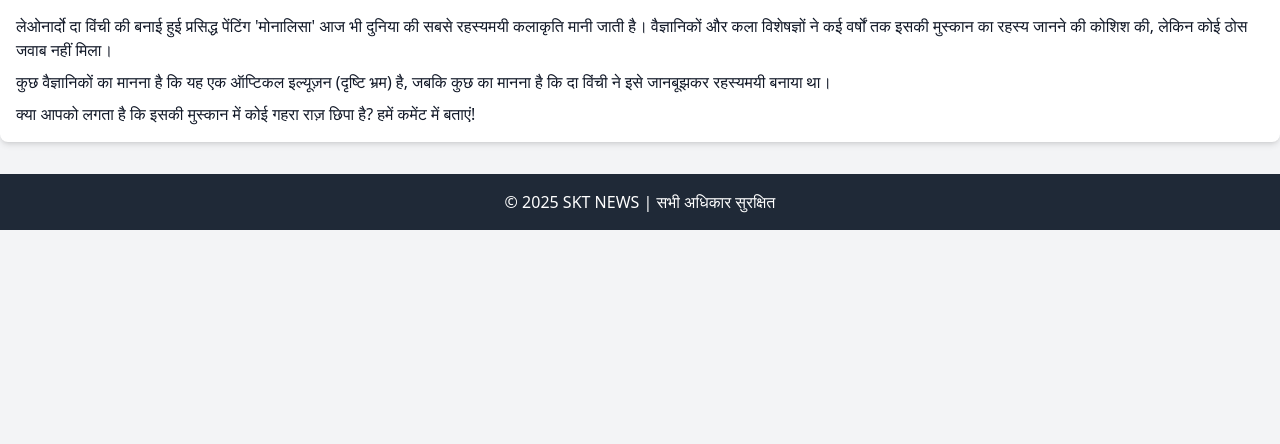
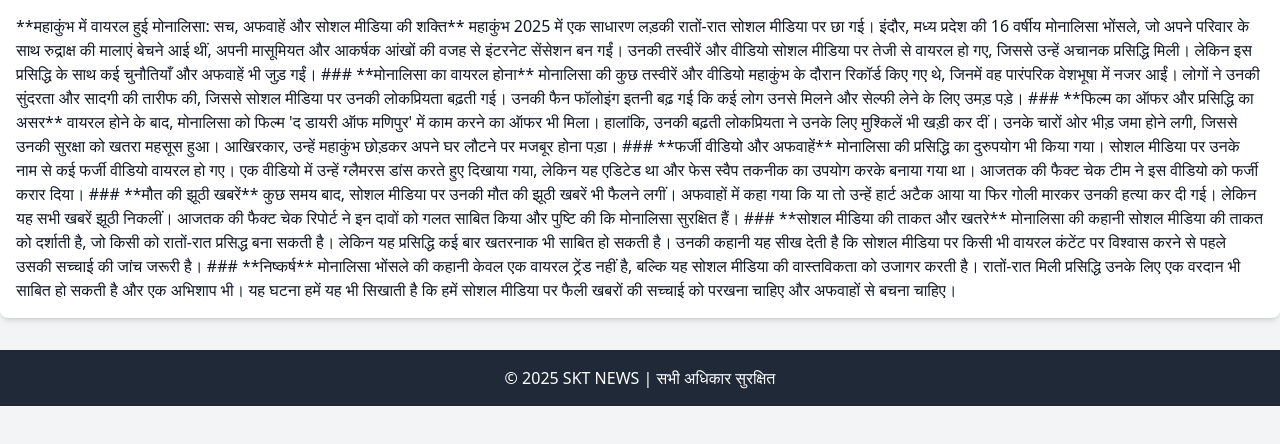
Before and after one commit to Sktoffice/Skt-office, a plain HTML site: page monalisa-news.html in a window 1280 px wide. Shown: the part 170-614 px from the top of the page. Drawn offline with nearby package versions, Linux system fonts and the light colour scheme.

Commit message:
Update monalisa-news.html

```diff
--- a/monalisa-news.html
+++ b/monalisa-news.html
@@ -19,11 +19,28 @@
     <section class="container mx-auto p-4 bg-white shadow-md rounded-lg mt-4">
         <h2 class="text-2xl font-bold mb-4">🖼️ मोनालिसा की मुस्कान का रहस्य!</h2>
         <img src="images/monalisa.jpg" alt="मोनालिसा" class="w-full rounded-md mb-4">
-        <p>लेओनार्दो दा विंची की बनाई हुई प्रसिद्ध पेंटिंग 'मोनालिसा' आज भी दुनिया की सबसे रहस्यमयी कलाकृति मानी जाती है। वैज्ञानिकों और कला विशेषज्ञों ने कई वर्षों तक इसकी मुस्कान का रहस्य जानने की कोशिश की, लेकिन कोई ठोस जवाब नहीं मिला।</p>
+        <p>**महाकुंभ में वायरल हुई मोनालिसा: सच, अफवाहें और सोशल मीडिया की शक्ति**
 
-        <p class="mt-2">कुछ वैज्ञानिकों का मानना है कि यह एक ऑप्टिकल इल्यूज़न (दृष्टि भ्रम) है, जबकि कुछ का मानना है कि दा विंची ने इसे जानबूझकर रहस्यमयी बनाया था।</p>
+महाकुंभ 2025 में एक साधारण लड़की रातों-रात सोशल मीडिया पर छा गई। इंदौर, मध्य प्रदेश की 16 वर्षीय मोनालिसा भोंसले, जो अपने परिवार के साथ रुद्राक्ष की मालाएं बेचने आई थीं, अपनी मासूमियत और आकर्षक आंखों की वजह से इंटरनेट सेंसेशन बन गईं। उनकी तस्वीरें और वीडियो सोशल मीडिया पर तेजी से वायरल हो गए, जिससे उन्हें अचानक प्रसिद्धि मिली। लेकिन इस प्रसिद्धि के साथ कई चुनौतियाँ और अफवाहें भी जुड़ गईं।
 
-        <p class="mt-2">क्या आपको लगता है कि इसकी मुस्कान में कोई गहरा राज़ छिपा है? हमें कमेंट में बताएं!</p>
+### **मोनालिसा का वायरल होना**
+मोनालिसा की कुछ तस्वीरें और वीडियो महाकुंभ के दौरान रिकॉर्ड किए गए थे, जिनमें वह पारंपरिक वेशभूषा में नजर आईं। लोगों ने उनकी सुंदरता और सादगी की तारीफ की, जिससे सोशल मीडिया पर उनकी लोकप्रियता बढ़ती गई। उनकी फैन फॉलोइंग इतनी बढ़ गई कि कई लोग उनसे मिलने और सेल्फी लेने के लिए उमड़ पड़े।
+
+### **फिल्म का ऑफर और प्रसिद्धि का असर**
+वायरल होने के बाद, मोनालिसा को फिल्म 'द डायरी ऑफ मणिपुर' में काम करने का ऑफर भी मिला। हालांकि, उनकी बढ़ती लोकप्रियता ने उनके लिए मुश्किलें भी खड़ी कर दीं। उनके चारों ओर भीड़ जमा होने लगी, जिससे उनकी सुरक्षा को खतरा महसूस हुआ। आखिरकार, उन्हें महाकुंभ छोड़कर अपने घर लौटने पर मजबूर होना पड़ा।
+
+### **फर्जी वीडियो और अफवाहें**
+मोनालिसा की प्रसिद्धि का दुरुपयोग भी किया गया। सोशल मीडिया पर उनके नाम से कई फर्जी वीडियो वायरल हो गए। एक वीडियो में उन्हें ग्लैमरस डांस करते हुए दिखाया गया, लेकिन यह एडिटेड था और फेस स्वैप तकनीक का उपयोग करके बनाया गया था। आजतक की फैक्ट चेक टीम ने इस वीडियो को फर्जी करार दिया।
+
+### **मौत की झूठी खबरें**
+कुछ समय बाद, सोशल मीडिया पर उनकी मौत की झूठी खबरें भी फैलने लगीं। अफवाहों में कहा गया कि या तो उन्हें हार्ट अटैक आया या फिर गोली मारकर उनकी हत्या कर दी गई। लेकिन यह सभी खबरें झूठी निकलीं। आजतक की फैक्ट चेक रिपोर्ट ने इन दावों को गलत साबित किया और पुष्टि की कि मोनालिसा सुरक्षित हैं।
+
+### **सोशल मीडिया की ताकत और खतरे**
+मोनालिसा की कहानी सोशल मीडिया की ताकत को दर्शाती है, जो किसी को रातों-रात प्रसिद्ध बना सकती है। लेकिन यह प्रसिद्धि कई बार खतरनाक भी साबित हो सकती है। उनकी कहानी यह सीख देती है कि सोशल मीडिया पर किसी भी वायरल कंटेंट पर विश्वास करने से पहले उसकी सच्चाई की जांच जरूरी है।
+
+### **निष्कर्ष**
+मोनालिसा भोंसले की कहानी केवल एक वायरल ट्रेंड नहीं है, बल्कि यह सोशल मीडिया की वास्तविकता को उजागर करती है। रातों-रात मिली प्रसिद्धि उनके लिए एक वरदान भी साबित हो सकती है और एक अभिशाप भी। यह घटना हमें यह भी सिखाती है कि हमें सोशल मीडिया पर फैली खबरों की सच्चाई को परखना चाहिए और अफवाहों से बचना चाहिए।
+</p>
     </section>
 
     <!-- Footer -->
```
